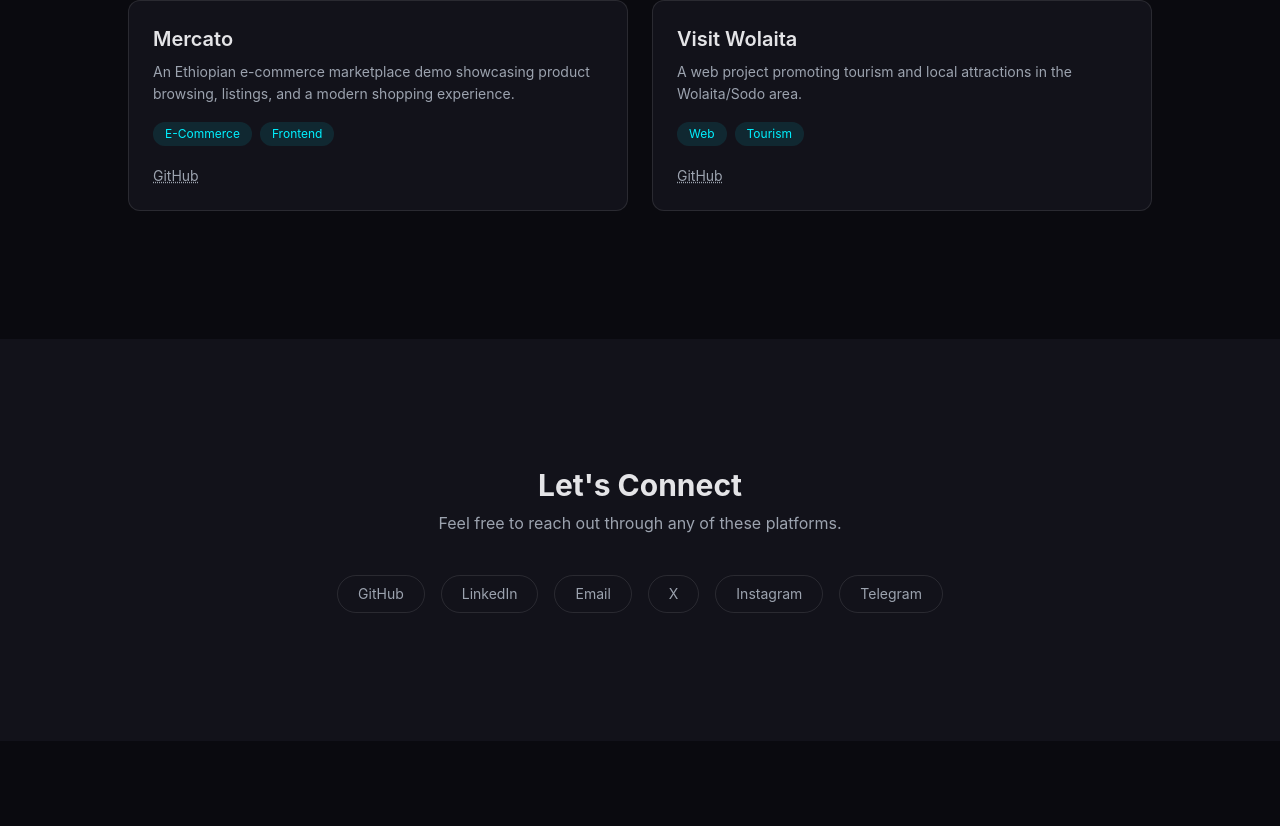
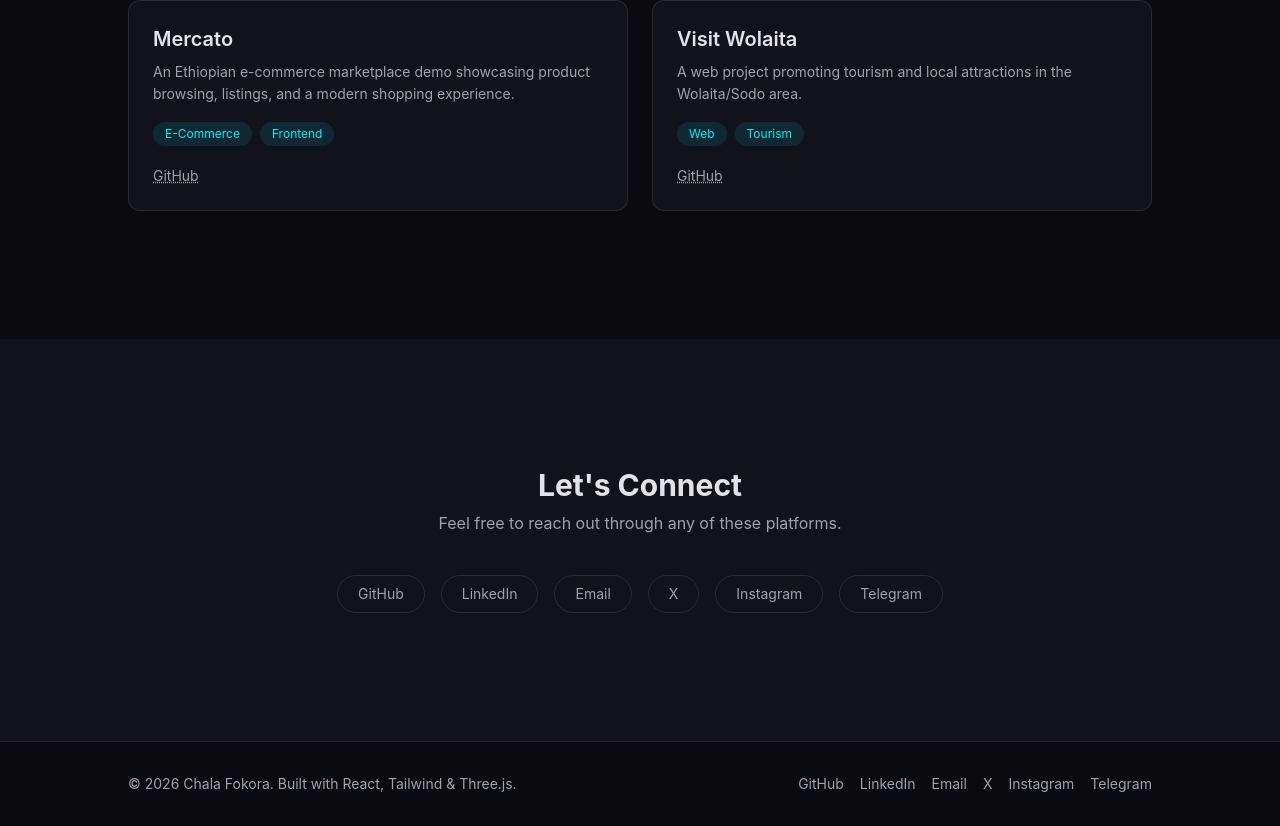
Before and after one commit to chala-tech/portfolio-v2, a React app: page / in a window 1280 px wide. Shown: the part 1760-2586 px from the top of the page. Before the commit the page ends 2501 px from the top, so only its background shows below. Built offline with nearby package versions, Linux system fonts and the light colour scheme; the HTML template or start-up script is replaced by a standard one.

Commit message:
feat: add Footer with copyright and social links

```diff
--- a/src/App.jsx
+++ b/src/App.jsx
@@ -3,6 +3,7 @@ import Hero from "./components/sections/Hero";
 import About from "./components/sections/About";
 import Projects from "./components/sections/Projects";
 import Contact from "./components/sections/Contact";
+import Footer from "./components/layout/Footer";
 
 function App() {
   return (
@@ -12,6 +13,7 @@ function App() {
       <About />
       <Projects />
       <Contact />
+      <Footer />
     </main>
   );
 }
--- a/src/components/layout/Footer.jsx
+++ b/src/components/layout/Footer.jsx
@@ -0,0 +1,21 @@
+import { socials } from "../../data/socials";
+
+export default function Footer() {
+  const year = new Date().getFullYear();
+
+  return (
+    <footer className="w-full border-t border-white/10 bg-bg px-6 py-8">
+      <div className="mx-auto flex max-w-5xl flex-col items-center gap-4 text-center md:flex-row md:justify-between md:text-left">
+        <p className="text-sm text-text-muted">© {year} Chala Fokora. Built with React, Tailwind & Three.js.</p>
+
+        <div className="flex gap-4">
+          {socials.map((social) => (
+            <a key={social.label} href={social.url} target="_blank" rel="noopener noreferrer" className="text-sm text-text-muted transition hover:text-accent">
+              {social.label}
+            </a>
+          ))}
+        </div>
+      </div>
+    </footer>
+  );
+}
```
